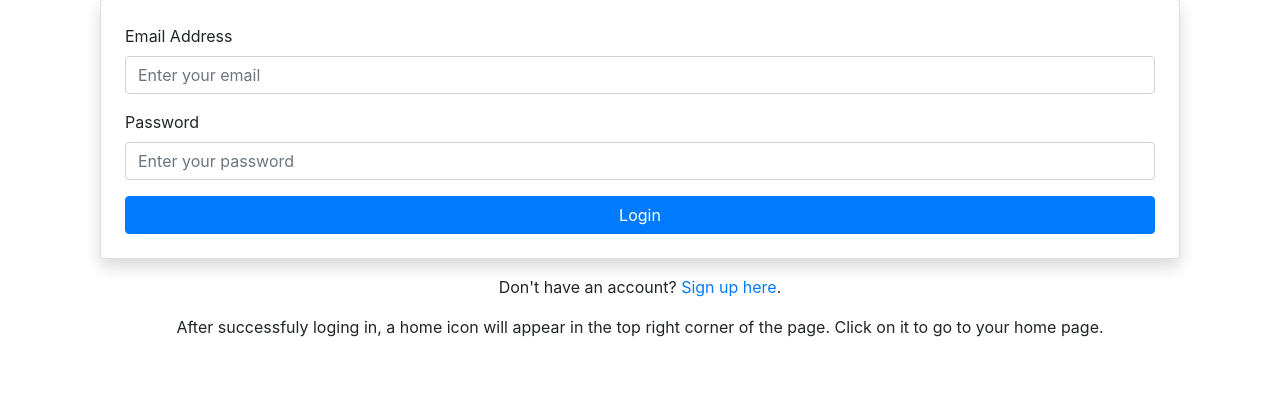
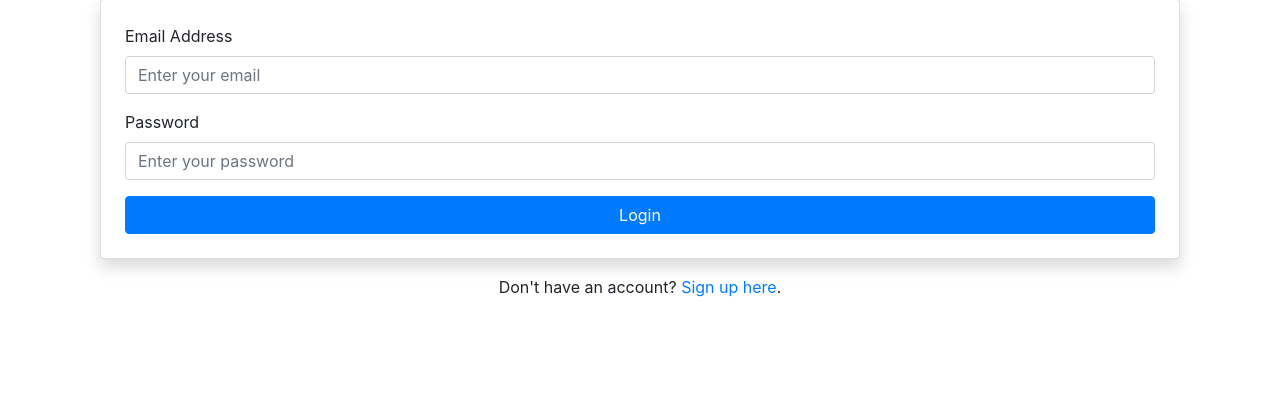
Before and after one commit to KingDenari/Redemption-Project, a Flask app: page /login in a window 1280 px wide. Shown: the part 215-627 px from the top of the page. Run offline with Flask 3, Linux system fonts and the light colour scheme; some libraries are stand-ins or nearby versions.

Commit message:
login.html

```diff
--- a/website/templates/login.html
+++ b/website/templates/login.html
@@ -24,8 +24,6 @@
   <p class="text-center mt-3">
     Don't have an account? <a href="/sign-up" class="text-decoration-none fw-bold">Sign up here</a>.
   </p>
-  <p class="text-center mt-3">
-    After successfuly loging in, a home icon will appear in the top right corner of the page. Click on it to go to your home page.
-  </p>
+
 </div>
 {% endblock %}
```
